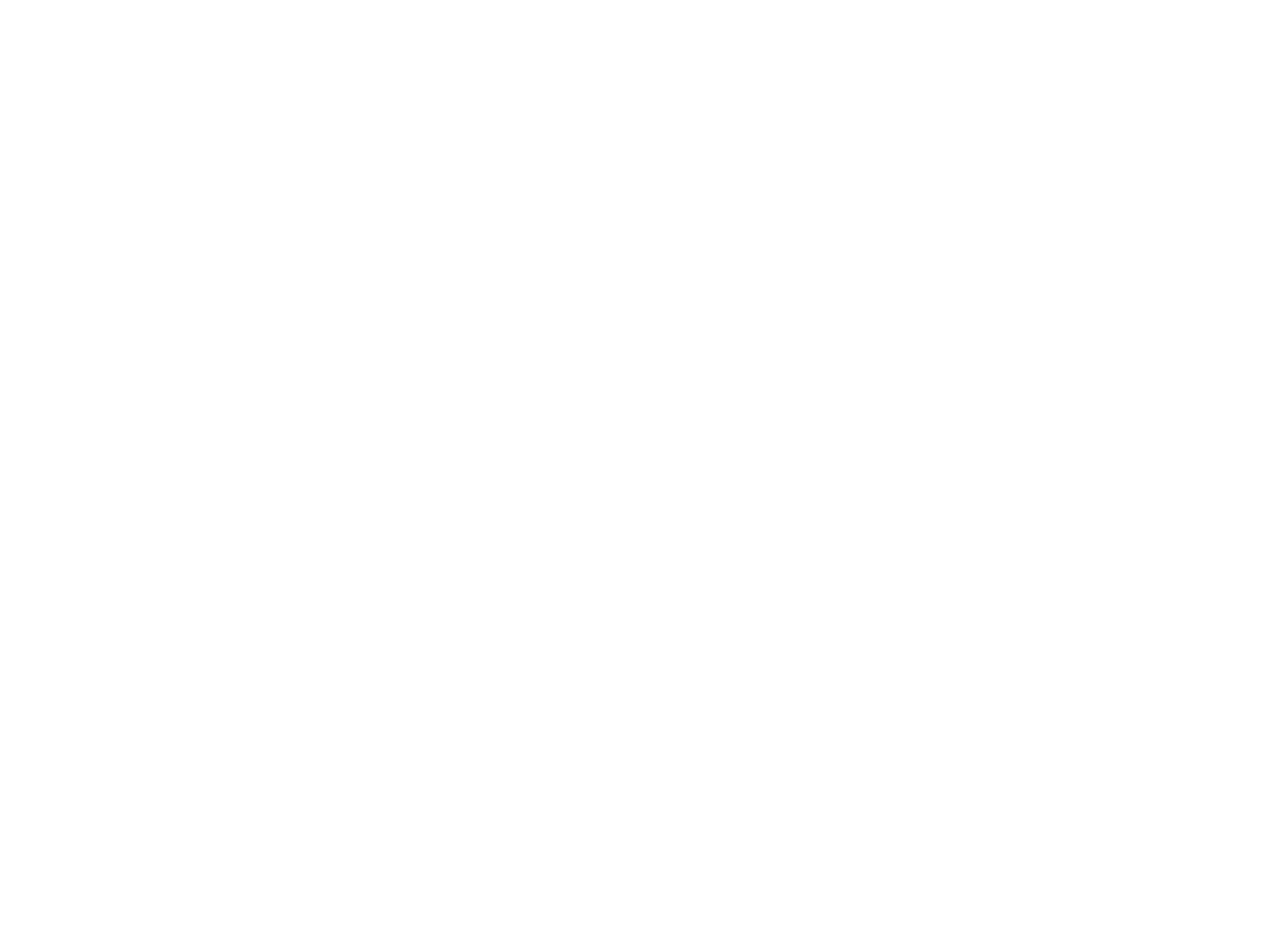
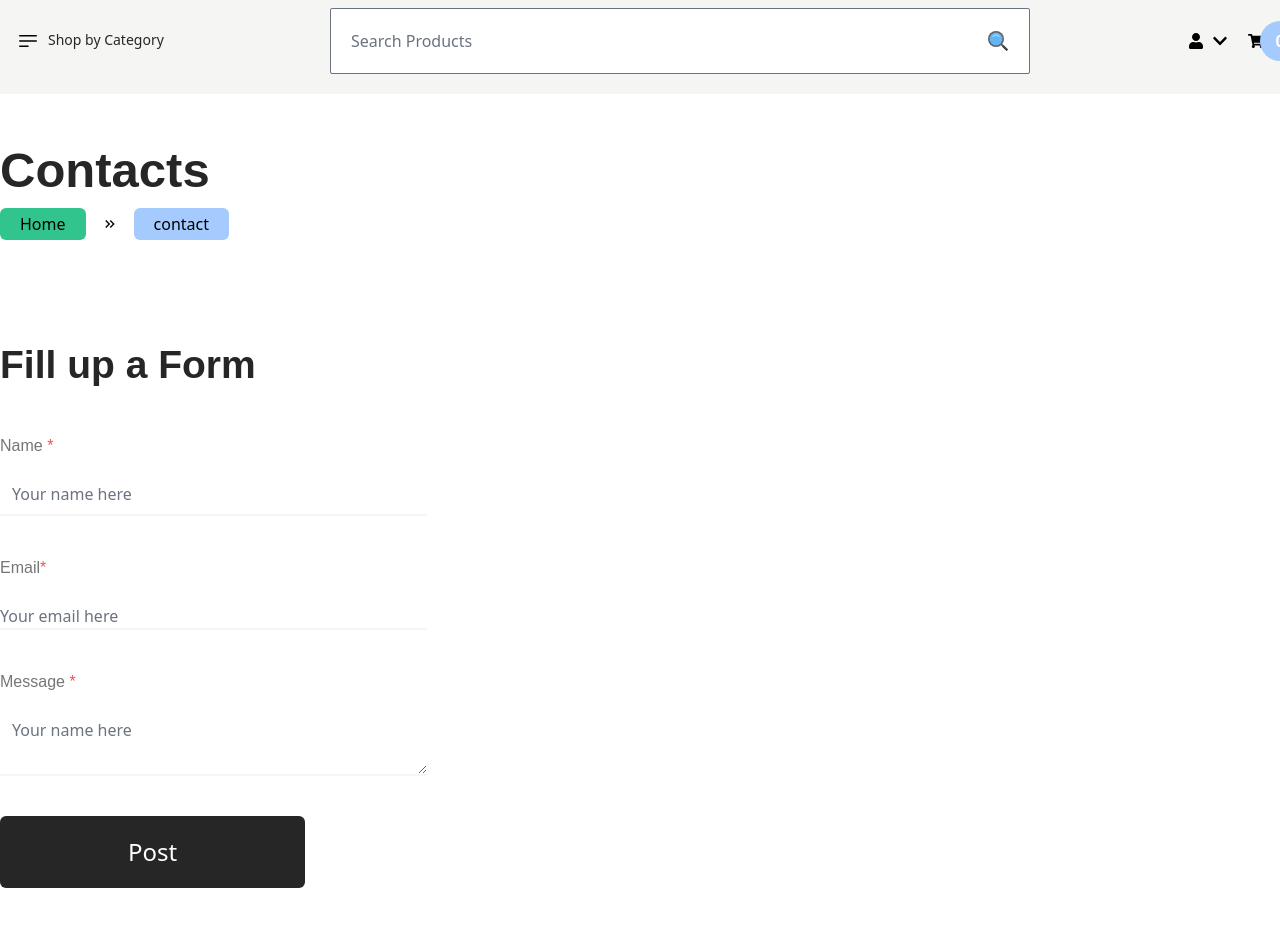
Before and after one commit to taufik69/FDR-2303-e-com, a React (Vite) app: page /contact in a window 1280 px wide. Before the commit this address had no page. Shown: the part 100-1026 px from the top of the page. Before the commit the page ends 800 px from the top, so only its background shows below. Built offline with nearby package versions, Linux system fonts and the light colour scheme.

Commit message:
contact page done

```diff
--- a/src/App.jsx
+++ b/src/App.jsx
@@ -13,12 +13,14 @@ import Registration from "./pages/Registration/Registration";
 import { ToastContainer } from "react-toastify";
 import 'react-toastify/dist/ReactToastify.css';
 import Cart from "./pages/Cart/Cart";
+import Contact from "./pages/Contact/Contact";
 const router = createBrowserRouter(
   createRoutesFromElements(
     <Route>
       <Route path="/" element={<RootLayout />}>
         <Route index element={<Home />} />
         <Route path="/shop" element={<Shop />} />
+        <Route path="/contact" element={<Contact />} />
         <Route
           path="/product-details/:productId"
           element={<ProductDetails />}
--- a/src/Component/CommonConponent/BreadCrumb/BreadCrumb.jsx
+++ b/src/Component/CommonConponent/BreadCrumb/BreadCrumb.jsx
@@ -5,7 +5,7 @@ const BreadCrumb = () => {
   const location = useLocation();
   let BreadCrumbpathName = location.pathname.split("/").filter((x) => x);
   let breadCrumList = "";
-  console.log(BreadCrumbpathName);
+
 
   return (
     <div>
--- a/src/Component/CommonConponent/ShopRightComponent/ShopRightBottom.jsx
+++ b/src/Component/CommonConponent/ShopRightComponent/ShopRightBottom.jsx
@@ -61,8 +61,8 @@ const ShopRightBottom = () => {
                       className={`w-full md:w-[49%] xl:w-[32%] ${GridLayout ? "w-full " : "w-[32%]"}`}
                       key={productItem.id}
                     >
-                      <Link to={`/product-details/${productItem.id}`}>
                       <Product
+                        productId={productItem.id}
                         imga={productItem.thumbnail}
                         colorVariant={"balck"}
                         productName={productItem.title}
@@ -82,7 +82,6 @@ const ShopRightBottom = () => {
                           />
                         }
                       />
-                      </Link>
                     </div>
                   ))}
               </div>
--- /dev/null
+++ b/src/Component/ContactComponent/ContactComponent.jsx
@@ -0,0 +1,172 @@
+import React, { useState } from "react";
+import BreadCrumb from "../CommonConponent/BreadCrumb/BreadCrumb";
+import { db } from "../../../Firebase/FirebaseConfig.js";
+import {
+  checkEmail,
+  SucessMessage,
+  ErrorMessage,
+  checkWordInMessage,
+} from "../../../utils/Utils.js";
+import { collection, addDoc } from "firebase/firestore";
+const ContactComponent = () => {
+  const [inputvalue, setinputvalue] = useState({
+    name: "",
+    message: "",
+    email: "",
+  });
+  const [loading, setloading] = useState(false);
+  /**
+   * TODO: handleInput funtion implement
+   * @params({e.target.value})
+   */
+  const handleInput = (event) => {
+    setinputvalue({
+      ...inputvalue,
+      [event.target.id]: event.target.value,
+    });
+  };
+  /**
+   * todo : handlePost funtion implement
+   */
+  const handlePost = () => {
+    const { name, email, message } = inputvalue;
+    if (!name) {
+      ErrorMessage("Name is Missing 👽");
+    } else if (!email || !checkEmail(email)) {
+      ErrorMessage("Email is not valid or Wrong 👽");
+    } else if (!message || !checkWordInMessage(message)) {
+      ErrorMessage("Message Nei 👽");
+    } else {
+      setloading(true);
+      addDoc(collection(db, "FormPosts"), inputvalue)
+        .then((postCredential) => {
+          console.log(postCredential);
+          SucessMessage("Everyting is Ok", "top-center");
+        })
+        .catch((err) => {
+          console.log(err);
+        })
+        .finally(() => {
+          setloading(false);
+          setinputvalue({
+            name: "",
+            message: "",
+            email: "",
+          });
+        });
+    }
+  };
+  return (
+    <>
+      <div className="py-10">
+        <div className="container">
+          <div>
+            <h1 className="font-DMsans text-[49px] font-bold text-main_font_color">
+              Contacts
+            </h1>
+            <BreadCrumb />
+          </div>
+          <div className="mt-24 w-1/3 ">
+            <h1 className="mb-10 font-DMsans text-[39px] font-bold text-main_font_color">
+              Fill up a Form
+            </h1>
+            <form onSubmit={(e) => e.preventDefault()}>
+              <div className="flex flex-col items-start justify-start gap-y-10">
+                <div className="flex  w-full flex-col items-start  ">
+                  <label
+                    className="font-DMsans text-base font-normal text-secondary_font_color"
+                    htmlFor="name"
+                  >
+                    Name <span className="text-red-500">*</span>
+                  </label>
+                  <input
+                    type="text"
+                    name="name"
+                    id="name"
+                    className="w-full border-0 border-b-2 border-b-secondary_bg_color pt-6 "
+                    placeholder="Your name here"
+                    onChange={handleInput}
+                    value={inputvalue.name}
+                  />
+                </div>
+                <div className="flex w-full flex-col items-start ">
+                  <label
+                    htmlFor="name"
+                    className="font-DMsans text-base font-normal text-secondary_font_color"
+                  >
+                    Email
+                    <span className="text-red-500">*</span>
+                  </label>
+                  <input
+                    type="eamil"
+                    name="email"
+                    id="email"
+                    className="w-full border-0 border-b-2 border-b-secondary_bg_color   pt-6"
+                    placeholder="Your email here"
+                    onChange={handleInput}
+                    value={inputvalue.email}
+                  />
+                </div>
+
+                <div className="flex  w-full flex-col items-start ">
+                  <label
+                    htmlFor="name"
+                    className="font-DMsans text-base font-normal text-secondary_font_color"
+                  >
+                    Message <span className="text-red-500">*</span>
+                  </label>
+                  <textarea
+                    type="text"
+                    name="message"
+                    id="message"
+                    className="w-full border-0 border-b-2  border-b-secondary_bg_color  pt-6"
+                    placeholder="Your name here"
+                    onChange={handleInput}
+                    value={inputvalue.message}
+                  />
+                </div>
+                <button
+                  className="font-blod rounded-md bg-main_font_color  px-32 py-5 text-2xl text-white"
+                  onClick={handlePost}
+                >
+                  {loading && (
+                    <svg
+                      aria-hidden="true"
+                      role="status"
+                      class="me-3 inline h-4 w-4 animate-spin text-white"
+                      viewBox="0 0 100 101"
+                      fill="none"
+                      xmlns="http://www.w3.org/2000/svg"
+                    >
+                      <path
+                        d="M100 50.5908C100 78.2051 77.6142 100.591 50 100.591C22.3858 100.591 0 78.2051 0 50.5908C0 22.9766 22.3858 0.59082 50 0.59082C77.6142 0.59082 100 22.9766 100 50.5908ZM9.08144 50.5908C9.08144 73.1895 27.4013 91.5094 50 91.5094C72.5987 91.5094 90.9186 73.1895 90.9186 50.5908C90.9186 27.9921 72.5987 9.67226 50 9.67226C27.4013 9.67226 9.08144 27.9921 9.08144 50.5908Z"
+                        fill="#E5E7EB"
+                      />
+                      <path
+                        d="M93.9676 39.0409C96.393 38.4038 97.8624 35.9116 97.0079 33.5539C95.2932 28.8227 92.871 24.3692 89.8167 20.348C85.8452 15.1192 80.8826 10.7238 75.2124 7.41289C69.5422 4.10194 63.2754 1.94025 56.7698 1.05124C51.7666 0.367541 46.6976 0.446843 41.7345 1.27873C39.2613 1.69328 37.813 4.19778 38.4501 6.62326C39.0873 9.04874 41.5694 10.4717 44.0505 10.1071C47.8511 9.54855 51.7191 9.52689 55.5402 10.0491C60.8642 10.7766 65.9928 12.5457 70.6331 15.2552C75.2735 17.9648 79.3347 21.5619 82.5849 25.841C84.9175 28.9121 86.7997 32.2913 88.1811 35.8758C89.083 38.2158 91.5421 39.6781 93.9676 39.0409Z"
+                        fill="currentColor"
+                      />
+                    </svg>
+                  )}
+                  Post
+                </button>
+              </div>
+            </form>
+          </div>
+
+          <div className={"my-20 "}>
+            <iframe
+              src="https://www.google.com/maps/embed?pb=!1m18!1m12!1m3!1d3652.3764050592604!2d90.39035027592719!3d23.733953189406492!2m3!1f0!2f0!3f0!3m2!1i1024!2i768!4f13.1!3m3!1m2!1s0x3755b8e90a449e4f%3A0xb7092a9c25197fa4!2sUniversity%20of%20Dhaka!5e0!3m2!1sen!2sbd!4v1717768259847!5m2!1sen!2sbd"
+              className={"h-[300px] w-full"}
+              allowfullscreen=""
+              loading="lazy"
+              referrerpolicy="no-referrer-when-downgrade"
+            ></iframe>
+          </div>
+        </div>
+      </div>
+    </>
+  );
+};
+
+export default ContactComponent;
--- a/src/Component/HomeComponent/Header/Header.jsx
+++ b/src/Component/HomeComponent/Header/Header.jsx
@@ -66,7 +66,7 @@ const Header = () => {
                       About
                     </NavLink>
                     <NavLink
-                      to="/Contacts"
+                      to="/contact"
                       className={({ isActive, isPending }) =>
                         isPending
                           ? "menuItem transition-all hover:font-bold hover:text-main_font_color"
@@ -75,7 +75,7 @@ const Header = () => {
                             : ""
                       }
                     >
-                      Contacts
+                      contact
                     </NavLink>
                     <NavLink
                       to="/Journal"
--- a/src/Redux/AllSlice/AddToCart/AddtocartSlice.js
+++ b/src/Redux/AllSlice/AddToCart/AddtocartSlice.js
@@ -1,5 +1,5 @@
 import { createSlice } from "@reduxjs/toolkit";
-import { json } from "react-router-dom";
+
 import { toast, Bounce } from "react-toastify";
 
 const initialState = {
--- /dev/null
+++ b/src/pages/Contact/Contact.jsx
@@ -0,0 +1,8 @@
+import React from "react";
+import ContactComponent from "../../Component/ContactComponent/ContactComponent";
+
+const Contact = () => {
+  return <ContactComponent />;
+};
+
+export default Contact;
--- /dev/null
+++ b/utils/Utils.js
@@ -0,0 +1,50 @@
+import { toast, Bounce } from "react-toastify";
+
+function checkWordInMessage(message) {
+  return message.length >= 100 ? false : true;
+}
+function checkEmail(email = "taufikisla172@gmail.com") {
+  const regexPatten =
+    /^(([^<>()[\]\\.,;:\s@"]+(\.[^<>()[\]\\.,;:\s@"]+)*)|.(".+"))@((\[[0-9]{1,3}\.[0-9]{1,3}\.[0-9]{1,3}\.[0-9]{1,3}\])|(([a-zA-Z\-0-9]+\.)+[a-zA-Z]{2,}))$/;
+
+  let isEmailValidate = regexPatten.test(email.toLocaleLowerCase());
+  return isEmailValidate;
+}
+
+function SucessMessage(
+  Message = "SomeThing is Wrong",
+  positon = "top-right",
+  delay = 4000,
+) {
+  toast.success(Message, {
+    position: positon,
+    autoClose: delay,
+    hideProgressBar: false,
+    closeOnClick: true,
+    pauseOnHover: true,
+    draggable: true,
+    progress: undefined,
+    theme: "light",
+    transition: Bounce,
+  });
+}
+
+function ErrorMessage(
+  errorMessage = "SomeThing is Wrong",
+  positon = "top-right",
+  delay = 4000,
+) {
+  toast.error(errorMessage, {
+    position: positon,
+    autoClose: delay,
+    hideProgressBar: false,
+    closeOnClick: true,
+    pauseOnHover: true,
+    draggable: true,
+    progress: undefined,
+    theme: "light",
+    transition: Bounce,
+  });
+}
+
+export { checkEmail, SucessMessage, ErrorMessage, checkWordInMessage };
```
Also changed, not shown: src/Component/CommonConponent/Product.jsx (+19 -13 lines). Lines whose indentation alone changed are shown as unchanged.
